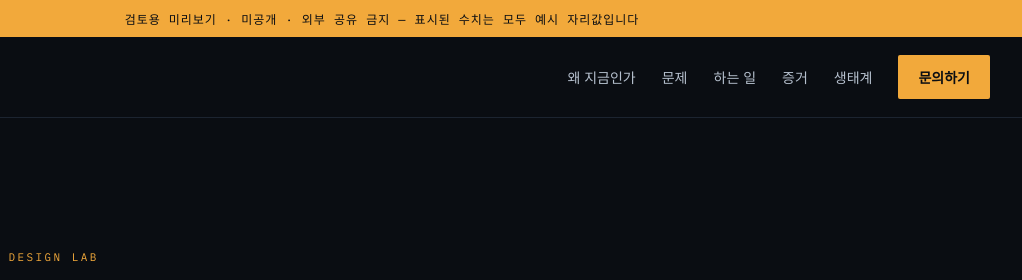
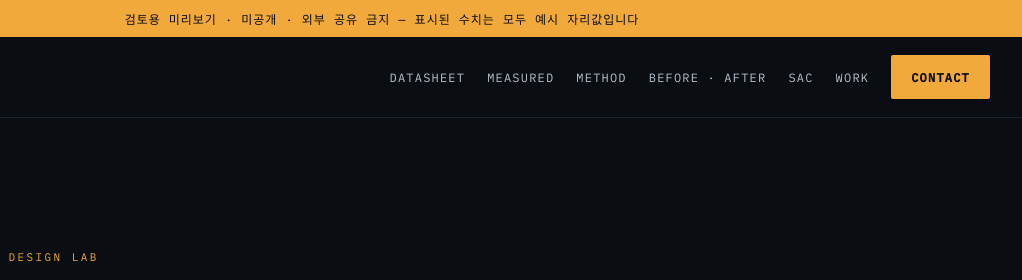
Before and after one commit to magi8051/dwa-haptic-brand-releases, a plain HTML site: page index.html in a window 1280 px wide. Shown: the top 280 px of the page, 258-1280 px from the left. Drawn offline with Linux system fonts and the light colour scheme.

Commit message:
Name the sections after their contents instead of their rhetorical role
"문제 / 증거 / 생태계" are deck-outline labels: they describe the
argument's skeleton rather than what the reader will find. The page
already labels everything else in English mono, so the nav was the
odd one out. DATASHEET lands on the line about numbers not being in
the datasheet, MEASURED matches the MEASURED ON control inside that
section, and BEFORE · AFTER is the logo's own two curves.

Section 03 takes the id "method" so "work" can name the reference
designs, where the gallery link will go.

Co-Authored-By: Claude Opus 5 <noreply@anthropic.com>
Claude-Session: https://claude.ai/code/session_01PW3TFynEnSXci3cjkWjBye

```diff
--- a/index.html
+++ b/index.html
@@ -41,13 +41,14 @@ p { margin: 0; }
           <span style="font-family: 'Space Grotesk', sans-serif; font-size: 17px; font-weight: 700; letter-spacing: -0.015em; color: #E6EBF2">Haptic Design Lab</span>
         </span>
       </a>
-      <nav style="display: flex; flex-wrap: wrap; align-items: center; gap: 26px; margin-left: auto">
-        <a href="#shift" style="font-size: 14px; color: #B6C0CE; text-decoration: none">왜 지금인가</a>
-        <a href="#problem" style="font-size: 14px; color: #B6C0CE; text-decoration: none">문제</a>
-        <a href="#work" style="font-size: 14px; color: #B6C0CE; text-decoration: none">하는 일</a>
-        <a href="#proof" style="font-size: 14px; color: #B6C0CE; text-decoration: none">증거</a>
-        <a href="#eco" style="font-size: 14px; color: #B6C0CE; text-decoration: none">생태계</a>
-        <a href="#contact" style="display: inline-flex; align-items: center; min-height: 44px; padding: 0 20px; border-radius: 2px; background: #F2A93B; color: #0A0D12; font-size: 14px; font-weight: 700; text-decoration: none">문의하기</a>
+      <nav style="display: flex; flex-wrap: wrap; align-items: center; gap: 22px; margin-left: auto">
+        <a href="#shift" style="font-family: 'IBM Plex Mono', monospace; font-size: 12px; letter-spacing: 0.1em; color: #B6C0CE; text-decoration: none">DATASHEET</a>
+        <a href="#problem" style="font-family: 'IBM Plex Mono', monospace; font-size: 12px; letter-spacing: 0.1em; color: #B6C0CE; text-decoration: none">MEASURED</a>
+        <a href="#method" style="font-family: 'IBM Plex Mono', monospace; font-size: 12px; letter-spacing: 0.1em; color: #B6C0CE; text-decoration: none">METHOD</a>
+        <a href="#proof" style="font-family: 'IBM Plex Mono', monospace; font-size: 12px; letter-spacing: 0.1em; color: #B6C0CE; text-decoration: none">BEFORE · AFTER</a>
+        <a href="#eco" style="font-family: 'IBM Plex Mono', monospace; font-size: 12px; letter-spacing: 0.1em; color: #B6C0CE; text-decoration: none">SAC</a>
+        <a href="#work" style="font-family: 'IBM Plex Mono', monospace; font-size: 12px; letter-spacing: 0.1em; color: #B6C0CE; text-decoration: none">WORK</a>
+        <a href="#contact" style="display: inline-flex; align-items: center; min-height: 44px; padding: 0 20px; border-radius: 2px; background: #F2A93B; color: #0A0D12; font-family: 'IBM Plex Mono', monospace; font-size: 12px; font-weight: 700; letter-spacing: 0.1em; text-decoration: none">CONTACT</a>
       </nav>
     </div>
   </header>
@@ -81,7 +82,7 @@ p { margin: 0; }
   <!-- ============ THE SHIFT ============ -->
   <section id="shift" style="border-bottom: 1px solid #1C2430; background: #0C1018">
     <div style="max-width: 1240px; margin: 0 auto; padding: 112px 32px">
-      <p style="font-family: 'IBM Plex Mono', monospace; font-size: 11px; letter-spacing: 0.22em; color: #8D98A9">01 / 왜 지금인가</p>
+      <p style="font-family: 'IBM Plex Mono', monospace; font-size: 11px; letter-spacing: 0.22em; color: #8D98A9">01 / DATASHEET</p>
       <h2 style="margin-top: 20px; font-size: 44px; font-weight: 700; letter-spacing: -0.03em; line-height: 1.3; max-width: 820px; color: #FFFFFF">
         비교해야 할 숫자는<br>데이터시트에 없습니다
       </h2>
@@ -118,7 +119,7 @@ p { margin: 0; }
   <!-- ============ PROBLEM ============ -->
   <section id="problem" style="border-bottom: 1px solid #1C2430">
     <div style="max-width: 1240px; margin: 0 auto; padding: 112px 32px">
-      <p style="font-family: 'IBM Plex Mono', monospace; font-size: 11px; letter-spacing: 0.22em; color: #8D98A9">02 / 문제</p>
+      <p style="font-family: 'IBM Plex Mono', monospace; font-size: 11px; letter-spacing: 0.22em; color: #8D98A9">02 / MEASURED</p>
       <h2 style="margin-top: 20px; font-size: 44px; font-weight: 700; letter-spacing: -0.03em; line-height: 1.3; color: #FFFFFF">같은 부품, 전혀 다른 느낌</h2>
       <p style="margin-top: 24px; max-width: 700px; font-size: 17px; line-height: 1.85; color: #B6C0CE">
         액추에이터는 혼자 진동하지 않습니다. 하우징 무게, 댐퍼, 고정 방식이 공진과 잔진동을 바꿉니다. 아래는 동일한 액추에이터와 동일한 드라이버에 기구물만 바꿔 측정한 결과입니다.
@@ -169,9 +170,9 @@ p { margin: 0; }
   </section>
 
   <!-- ============ WHAT WE DO ============ -->
-  <section id="work" style="border-bottom: 1px solid #1C2430; background: #0C1018">
+  <section id="method" style="border-bottom: 1px solid #1C2430; background: #0C1018">
     <div style="max-width: 1240px; margin: 0 auto; padding: 112px 32px">
-      <p style="font-family: 'IBM Plex Mono', monospace; font-size: 11px; letter-spacing: 0.22em; color: #8D98A9">03 / 하는 일</p>
+      <p style="font-family: 'IBM Plex Mono', monospace; font-size: 11px; letter-spacing: 0.22em; color: #8D98A9">03 / METHOD</p>
       <h2 style="margin-top: 20px; font-size: 44px; font-weight: 700; letter-spacing: -0.03em; line-height: 1.3; color: #FFFFFF">추정하지 않고 측정합니다</h2>
 
       <div style="margin-top: 52px; display: grid; grid-template-columns: repeat(2, minmax(0, 1fr)); gap: 20px">
@@ -214,7 +215,7 @@ p { margin: 0; }
   <!-- ============ PROOF ============ -->
   <section id="proof" style="border-bottom: 1px solid #1C2430">
     <div style="max-width: 1240px; margin: 0 auto; padding: 112px 32px">
-      <p style="font-family: 'IBM Plex Mono', monospace; font-size: 11px; letter-spacing: 0.22em; color: #8D98A9">04 / 증거</p>
+      <p style="font-family: 'IBM Plex Mono', monospace; font-size: 11px; letter-spacing: 0.22em; color: #8D98A9">04 / BEFORE · AFTER</p>
       <h2 style="margin-top: 20px; font-size: 44px; font-weight: 700; letter-spacing: -0.03em; line-height: 1.3; color: #FFFFFF">멎게 만드는 일</h2>
       <p style="margin-top: 24px; max-width: 700px; font-size: 17px; line-height: 1.85; color: #B6C0CE">
         좋은 햅틱은 세게 울리는 것이 아니라 <strong style="color: #E6EBF2; font-weight: 500">정확히 멎는 것</strong>입니다. 진동이 남으면 손끝에는 둔탁하게 번지는 느낌으로 전달됩니다.
@@ -265,7 +266,7 @@ p { margin: 0; }
   <!-- ============ ECOSYSTEM ============ -->
   <section id="eco" style="border-bottom: 1px solid #1C2430; background: #0C1018">
     <div style="max-width: 1240px; margin: 0 auto; padding: 112px 32px">
-      <p style="font-family: 'IBM Plex Mono', monospace; font-size: 11px; letter-spacing: 0.22em; color: #8D98A9">05 / 생태계</p>
+      <p style="font-family: 'IBM Plex Mono', monospace; font-size: 11px; letter-spacing: 0.22em; color: #8D98A9">05 / SAC</p>
       <h2 style="margin-top: 20px; font-size: 44px; font-weight: 700; letter-spacing: -0.03em; line-height: 1.3; color: #FFFFFF">랩을 움직이는 것들</h2>
       <p style="margin-top: 24px; max-width: 700px; font-size: 17px; line-height: 1.85; color: #B6C0CE">
         감각을 설계하려면 전용 기술과 전용 장비가 필요합니다. 랩은 그것을 직접 만들어 씁니다.
@@ -297,9 +298,9 @@ p { margin: 0; }
   </section>
 
   <!-- ============ REFERENCES ============ -->
-  <section style="border-bottom: 1px solid #1C2430">
+  <section id="work" style="border-bottom: 1px solid #1C2430">
     <div style="max-width: 1240px; margin: 0 auto; padding: 112px 32px">
-      <p style="font-family: 'IBM Plex Mono', monospace; font-size: 11px; letter-spacing: 0.22em; color: #8D98A9">06 / 적용 범위</p>
+      <p style="font-family: 'IBM Plex Mono', monospace; font-size: 11px; letter-spacing: 0.22em; color: #8D98A9">06 / WORK</p>
       <h2 style="margin-top: 20px; font-size: 44px; font-weight: 700; letter-spacing: -0.03em; line-height: 1.3; color: #FFFFFF">손이 닿는 곳이면 어디든</h2>
       <p style="margin-top: 24px; max-width: 700px; font-size: 17px; line-height: 1.85; color: #B6C0CE">
         랩이 직접 만들어 검증한 레퍼런스 디자인입니다. 각각은 측정 데이터와 적용 코드를 함께 보유하고 있습니다.
@@ -353,7 +354,7 @@ p { margin: 0; }
   <!-- ============ HOW WE WORK ============ -->
   <section style="border-bottom: 1px solid #1C2430; background: #0C1018">
     <div style="max-width: 1240px; margin: 0 auto; padding: 112px 32px">
-      <p style="font-family: 'IBM Plex Mono', monospace; font-size: 11px; letter-spacing: 0.22em; color: #8D98A9">07 / 함께 일하는 방식</p>
+      <p style="font-family: 'IBM Plex Mono', monospace; font-size: 11px; letter-spacing: 0.22em; color: #8D98A9">07 / SCOPE</p>
       <h2 style="margin-top: 20px; font-size: 44px; font-weight: 700; letter-spacing: -0.03em; line-height: 1.3; color: #FFFFFF">어디까지가 지원이고, 어디부터가 랩인가</h2>
 
       <div style="margin-top: 48px; overflow-x: auto">
```
